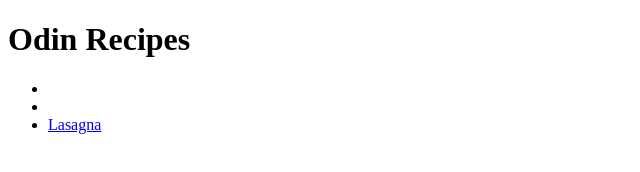
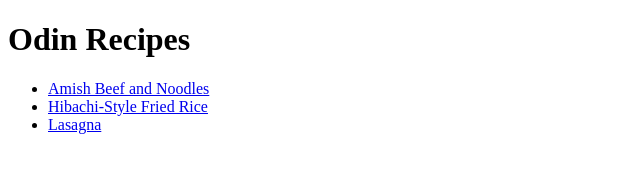
Before and after one commit to kali-el/odin-recipes, a plain HTML site: page index.html in a window 1280 px wide. Shown: the whole page, without its empty margins (0-640 px from the left). Drawn offline with Linux system fonts and the light colour scheme.

Commit message:
Add text to anchor tag

```diff
--- a/index.html
+++ b/index.html
@@ -8,8 +8,8 @@
 <body>
     <h1>Odin Recipes</h1>
     <ul>
-        <li><a href="recipes/beef-and-noodles.html"></a></li>
-        <li><a href="recipes/fried-rice.html"></a></li>
+        <li><a href="recipes/beef-and-noodles.html">Amish Beef and Noodles</a></li>
+        <li><a href="recipes/fried-rice.html">Hibachi-Style Fried Rice</a></li>
         <li><a href="recipes/lasagna.html">Lasagna</a></li>
     </ul>
 </body>
```
